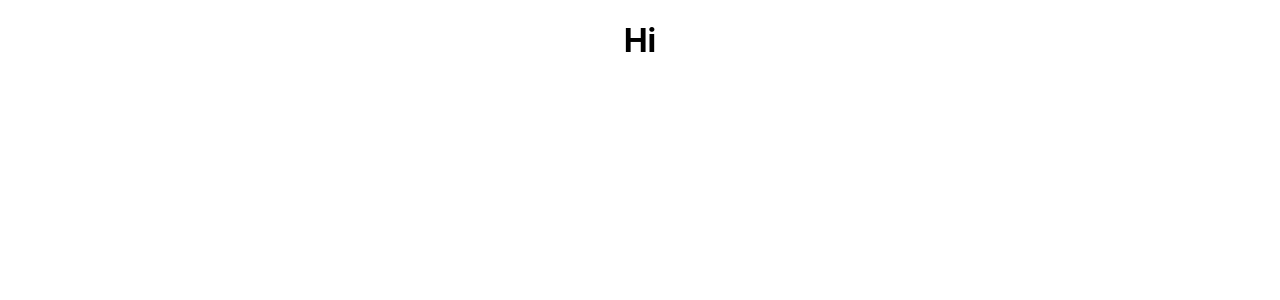
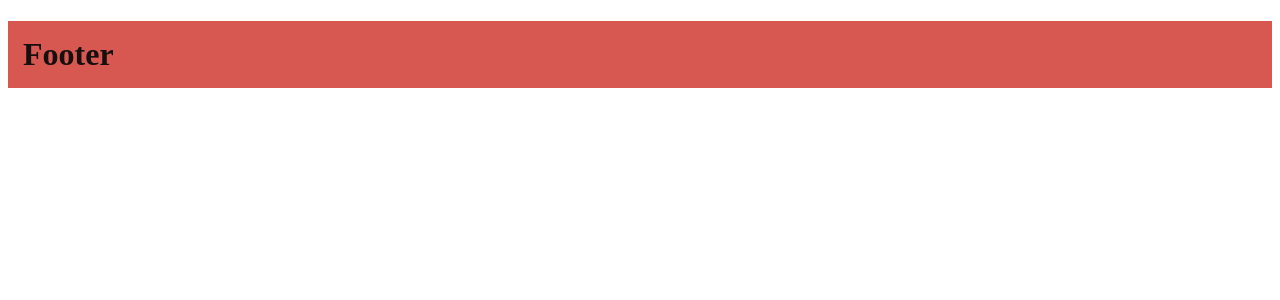
Before and after one commit to theonlykmac200/bookmarked-frontend, a React (Create React App) app: page / in a window 1280 px wide. Shown: the top 300 px of the page. Built offline with nearby package versions, Linux system fonts and the light colour scheme.

Commit message:
getting started

```diff
--- a/src/Alyssa.js
+++ /dev/null
@@ -1,7 +0,0 @@
-const Alyssa = () => {
-    return (
-        <h1>Hi</h1>
-    )
-}
-
-export default Alyssa;
--- a/src/App.js
+++ b/src/App.js
@@ -1,11 +1,11 @@
 
 import './App.css';
-import Alyssa from './Alyssa';
+import Footer from './components/Footer';
 
 function App() {
   return (
     <div className="App">
-      <Alyssa/>
+      <Footer/>
 
     </div>
   );
--- /dev/null
+++ b/src/components/Footer.js
@@ -0,0 +1,5 @@
+function Footer(props) {
+    return <h1 className="Footer">Footer</h1>;
+}
+
+export default Footer;
--- a/src/index.css
+++ b/src/index.css
@@ -1,13 +1,8 @@
-body {
-  margin: 0;
-  font-family: -apple-system, BlinkMacSystemFont, 'Segoe UI', 'Roboto', 'Oxygen',
-    'Ubuntu', 'Cantarell', 'Fira Sans', 'Droid Sans', 'Helvetica Neue',
-    sans-serif;
-  -webkit-font-smoothing: antialiased;
-  -moz-osx-font-smoothing: grayscale;
+.Footer {
+  display: flex;
+  justify-content: space-between;
+  background-color: rgb(215, 88, 81);
+  color: rgb(21, 15, 15);
+  padding: 15px;
+  font-size: 2em;
 }
-
-code {
-  font-family: source-code-pro, Menlo, Monaco, Consolas, 'Courier New',
-    monospace;
-}
```
